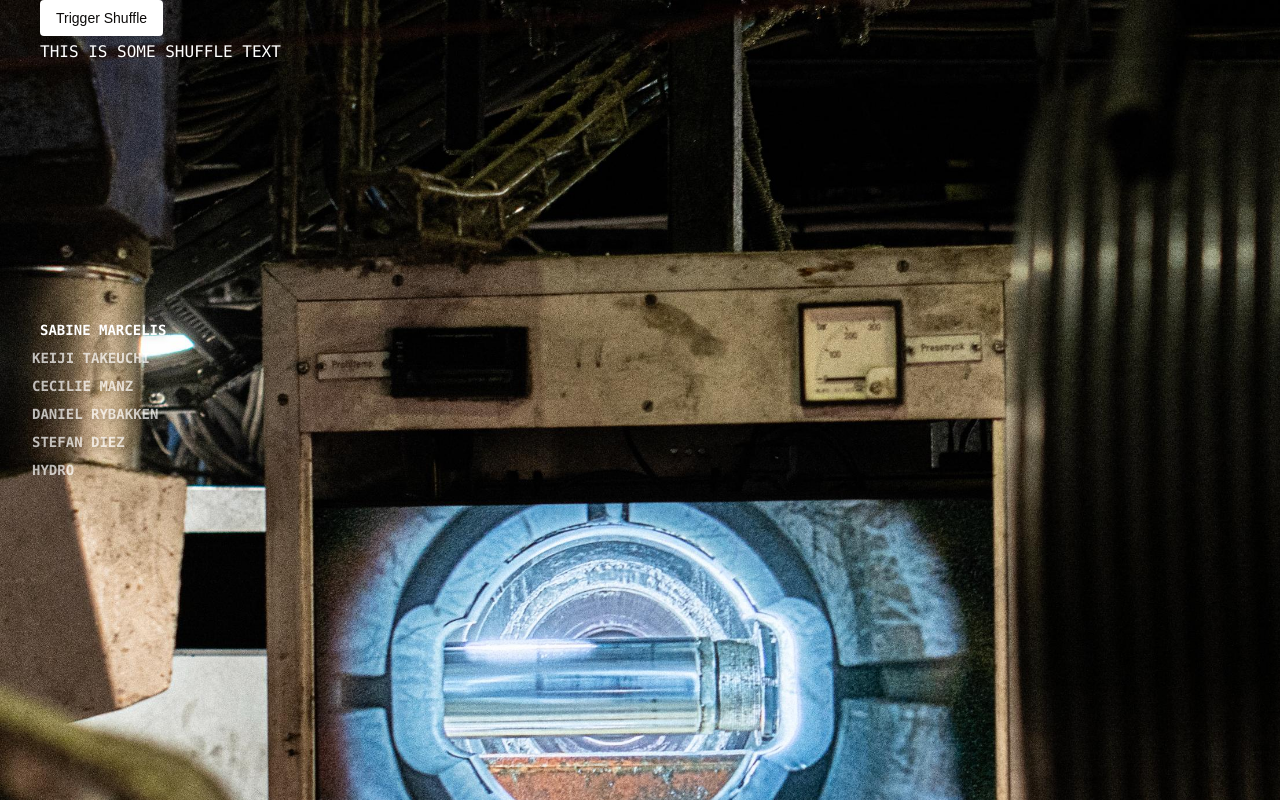
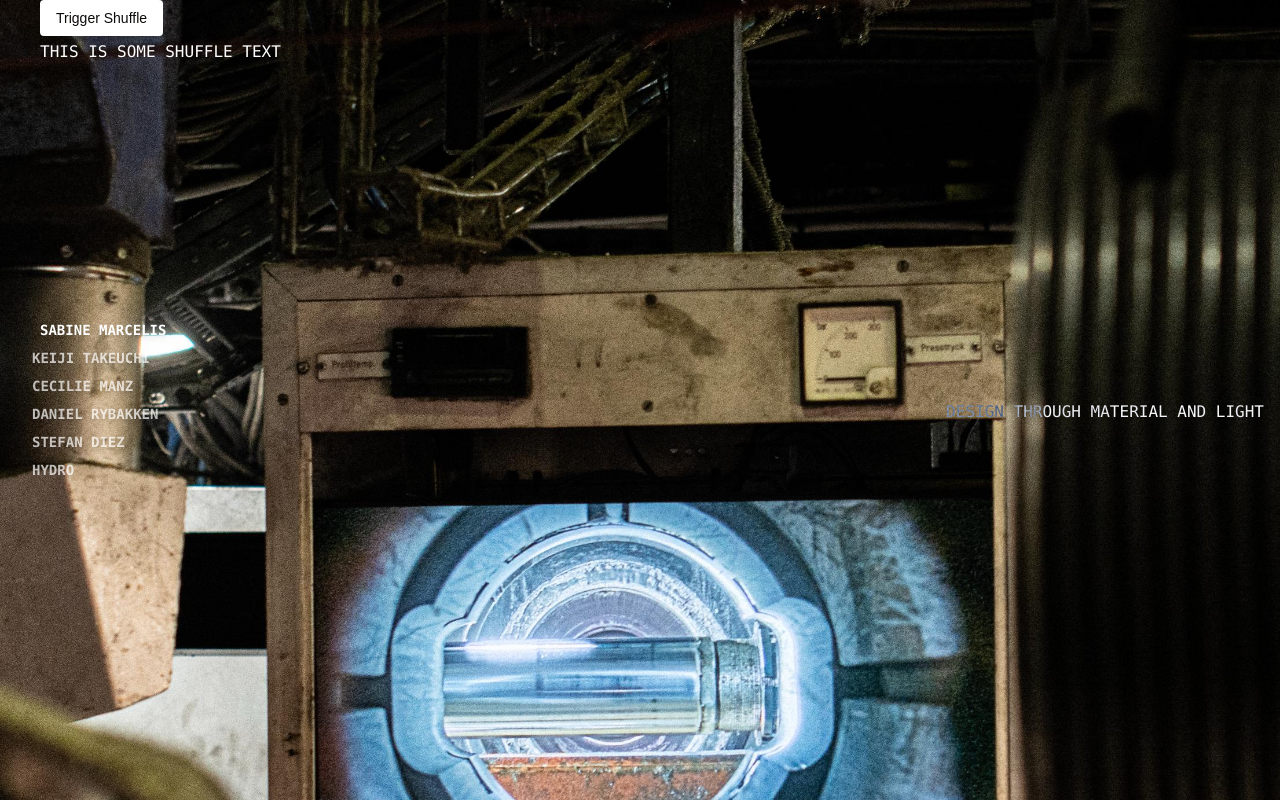
Before and after one commit to mikusmikus/hydro-animations, a Next.js app: page / in a window 1280 px wide. Shown: the top 800 px of the page. Built offline with nearby package versions, Linux system fonts and the light colour scheme.

Commit message:
Add dynamic text description with TextShuffle for active image panels

```diff
--- a/app/components/Test2.tsx
+++ b/app/components/Test2.tsx
@@ -7,6 +7,9 @@ import Image from 'next/image';
 import { useRouter } from 'next/navigation';
 import { Artist } from '@/lib/data';
 import { TitleOverlay2 } from './TitleOverlay2';
+import { motion } from 'framer-motion';
+import { TextShuffle } from './text-shuffle';
+import clsx from 'clsx';
 gsap.registerPlugin(useGSAP, ScrollTrigger, ScrollToPlugin);
 
 export function Test2({
@@ -84,7 +87,9 @@ export function Test2({
         activeIndex={activeIndex}
         onTitleClick={scrollToPanel}
       />
-      {data.map((item, index) => (
+      {data.map((item, index) => {
+        const isActive = activeIndex === index;
+        return (
           <div
             key={index}
             className="wrapper relative cursor-pointer"
@@ -98,9 +103,24 @@ export function Test2({
                 height={item.height}
                 className="object-cover w-full h-full"
               />
+              <div className="absolute inset-0  flex justify-end items-start">
+                <div
+                  className={clsx(
+                    'sticky top-1/2 w-full text-right text-white pr-4 mix-blend-difference',
+                    isActive ? 'opacity-100' : 'opacity-0'
+                  )}
+                >
+                  <TextShuffle
+                    text={item.description}
+                    isAnimating={isActive}
+                    speed={10}
+                  />
                 </div>
               </div>
-      ))}
+            </div>
+          </div>
+        );
+      })}
     </div>
   );
 }
--- a/app/components/text-shuffle.tsx
+++ b/app/components/text-shuffle.tsx
@@ -6,12 +6,19 @@ export function TextShuffle({
   text = 'Hello World',
   isAnimating = false,
   onComplete,
+  speed = 30,
 }: {
   text?: string;
   isAnimating?: boolean;
   onComplete?: () => void;
+  speed?: number;
 }) {
-  const displayText = useTextShuffle(text, isAnimating, onComplete);
+  const displayText = useTextShuffle({
+    originalText: text,
+    isAnimating,
+    onComplete,
+    speed,
+  });
 
   return (
     <span className="font-mono uppercase tabular-nums">{displayText}</span>
--- a/app/hooks/useTextShuffle.ts
+++ b/app/hooks/useTextShuffle.ts
@@ -1,11 +1,17 @@
 import { useState, useRef, useEffect } from 'react';
 const letters = 'ABCDEFGHIJKLMNOPQRSTUVWXYZ';
 
-export function useTextShuffle(
-  originalText: string,
-  isAnimating: boolean,
-  onComplete?: () => void
-) {
+export function useTextShuffle({
+  originalText,
+  isAnimating,
+  onComplete,
+  speed = 30,
+}: {
+  originalText: string;
+  isAnimating: boolean;
+  onComplete?: () => void;
+  speed?: number;
+}) {
   const [displayText, setDisplayText] = useState(originalText);
   const intervalRef = useRef<NodeJS.Timeout>();
   const iterationRef = useRef(0);
@@ -49,7 +55,7 @@ export function useTextShuffle(
     // Start animation if isAnimating is true
     if (isAnimating) {
       iterationRef.current = 0;
-      intervalRef.current = setInterval(handleShuffle, 30);
+      intervalRef.current = setInterval(handleShuffle, speed);
     }
 
     return () => {
```
Lines whose indentation alone changed are shown as unchanged.
